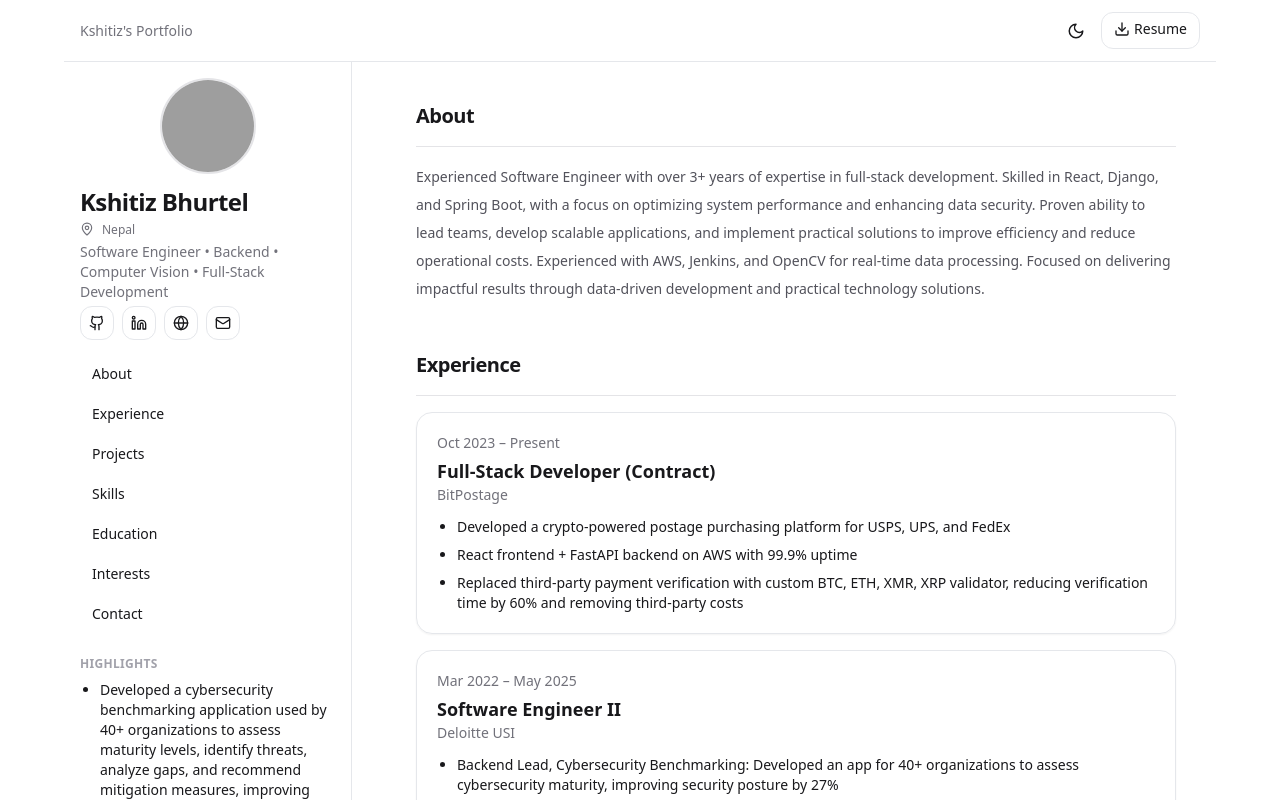
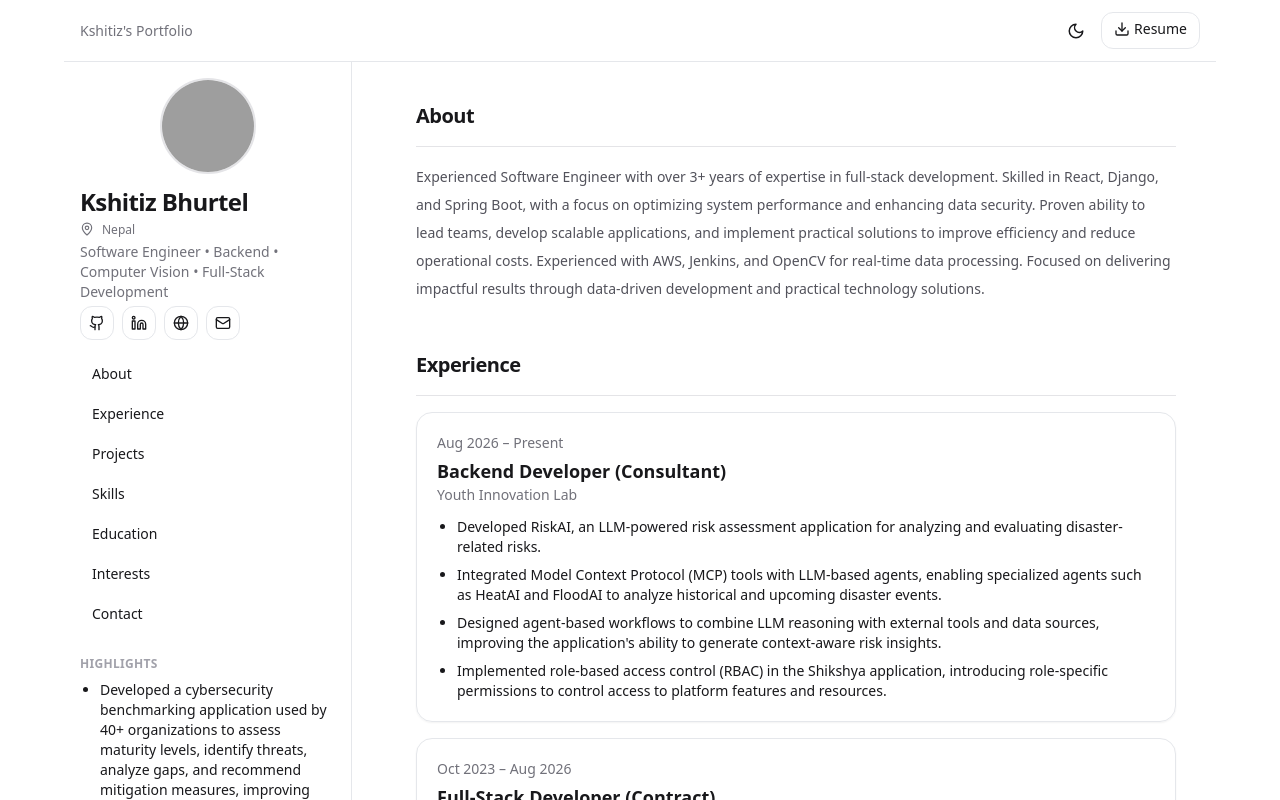
Before and after one commit to Homa333/Portfolio, a React (Vite) app: page /contact in a window 1280 px wide. Shown: the top 800 px of the page. Built offline with nearby package versions, Linux system fonts and the light colour scheme; grey boxes are pictures that could not be loaded.

Commit message:
Feat: updated experience

```diff
--- a/src/data/profile.ts
+++ b/src/data/profile.ts
@@ -7,7 +7,7 @@ export const profile = {
   links: {
     email: "kshitizbhurtel@gmail.com",
     github: "https://github.com/Homa333",
-    linkedin: "https://www.linkedin.com/in/kshitiz-bhurtel-1a37051ab/",
+    linkedin: "https://www.linkedin.com/in/kshitiz-bhurtel-383667417/",
     resumeUrl: "/resume.pdf",
     website: "https://kbhurtel.com"
   },
@@ -25,10 +25,21 @@ export const profile = {
     tools: ["Jenkins", "OpenCV", "WebSockets", "Carla Simulation", "Autoware", "Git", "Microservices"]
   },
   experience: [
+        {
+      title: "Backend Developer (Consultant)",
+      company: "Youth Innovation Lab",
+      timeframe: "Aug 2026 – Present",
+      bullets: [
+          "Developed RiskAI, an LLM-powered risk assessment application for analyzing and evaluating disaster-related risks.",
+          "Integrated Model Context Protocol (MCP) tools with LLM-based agents, enabling specialized agents such as HeatAI and FloodAI to analyze historical and upcoming disaster events.",
+          "Designed agent-based workflows to combine LLM reasoning with external tools and data sources, improving the application's ability to generate context-aware risk insights.",
+          "Implemented role-based access control (RBAC) in the Shikshya application, introducing role-specific permissions to control access to platform features and resources.",
+        ]
+    },
     {
       title: "Full-Stack Developer (Contract)",
       company: "BitPostage",
-      timeframe: "Oct 2023 – Present",
+      timeframe: "Oct 2023 – Aug 2026",
       bullets: [
         "Developed a crypto-powered postage purchasing platform for USPS, UPS, and FedEx",
         "React frontend + FastAPI backend on AWS with 99.9% uptime",
```
Also changed, not shown: 2 other files (tests, documents, lock files or other folders).
